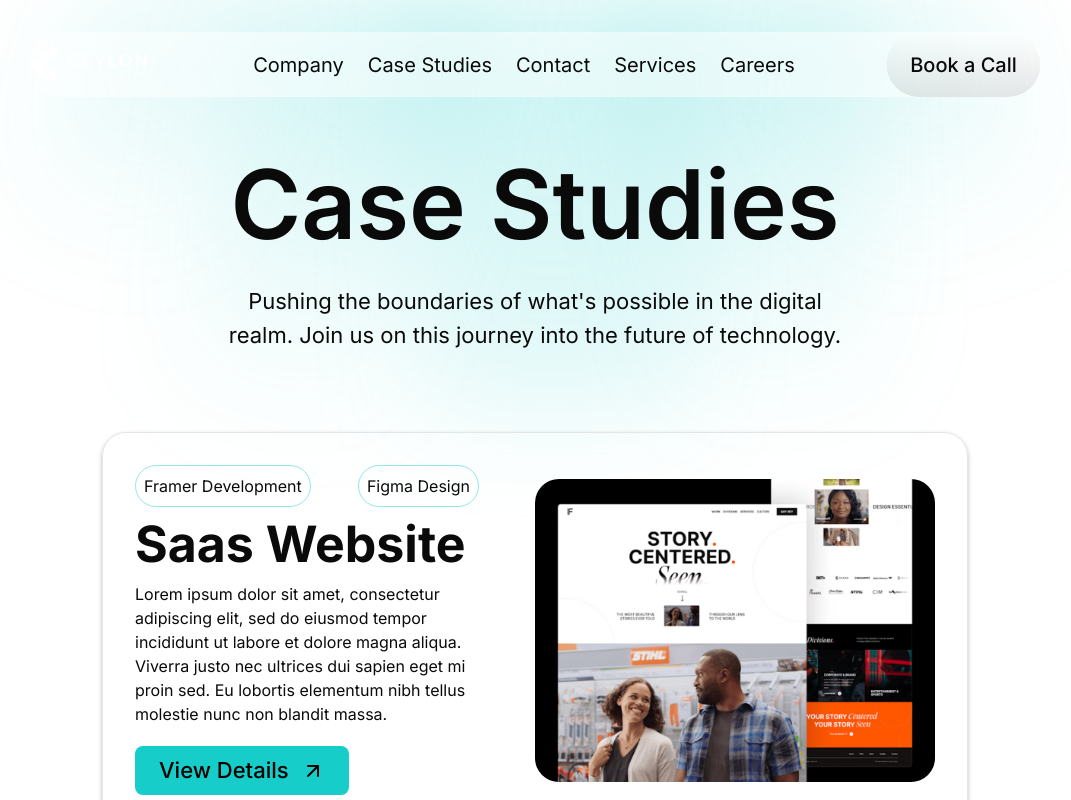
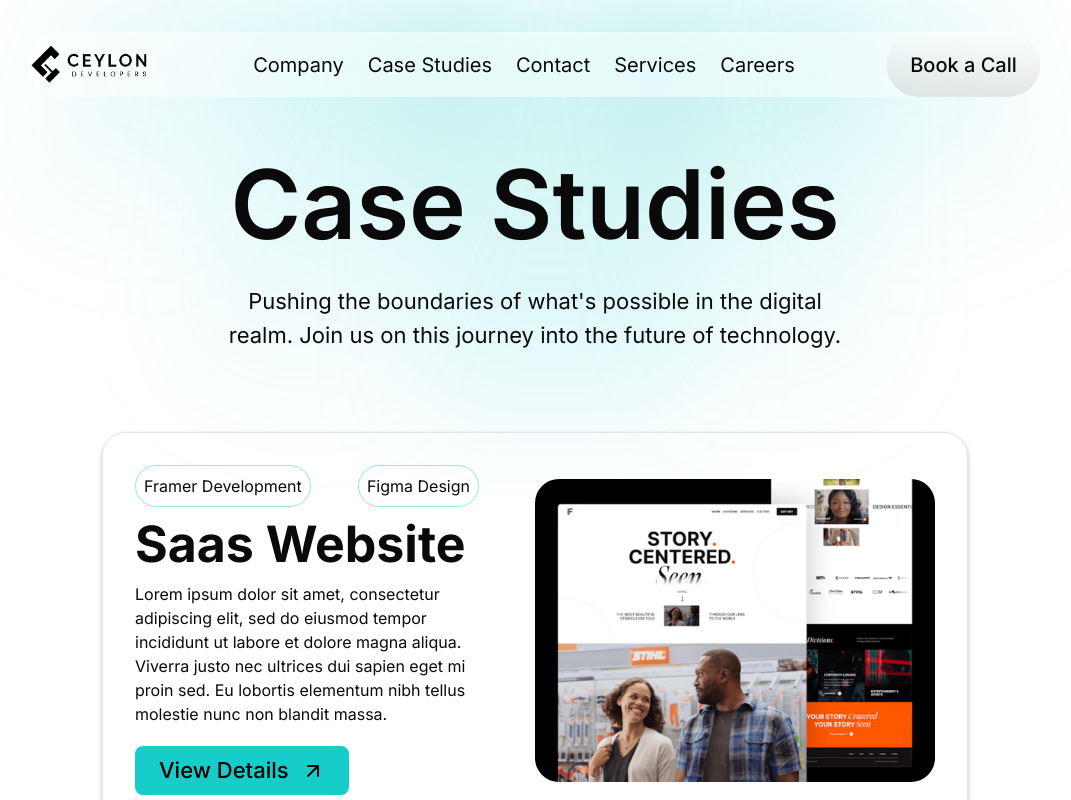
Before and after one commit to Roshen-Perera/ceylon-developers-portfolio, a Next.js app: page /case in a window 1280 px wide. Shown: the top 800 px of the page, without its empty margins (105-1176 px from the left). Built offline with nearby package versions, Linux system fonts and the light colour scheme.

Commit message:
Replace logo image with LogoIMG component for improved maintainability

```diff
--- a/components/navBar.tsx
+++ b/components/navBar.tsx
@@ -3,6 +3,7 @@ import React from "react";
 import ThemeToggle from "./theme";
 import Link from "next/link";
 import { P } from "./typography";
+import LogoIMG from "./logoIMG";
 
 const NavBar = () => {
   return (
@@ -14,13 +15,7 @@ const NavBar = () => {
         >
           {/* Logo */}
           <div className="flex items-center">
-            <Image
-              src="/assets/icons/logo.png"
-              alt="Logo"
-              width={134}
-              height={44}
-              className="2xl:scale-100 xl:scale-95 lg:scale-85 md:scale-75 sm:scale-65 scale-55 origin-left"
-            />
+            <LogoIMG/>
           </div>
 
           {/* Menu Links */}
```
